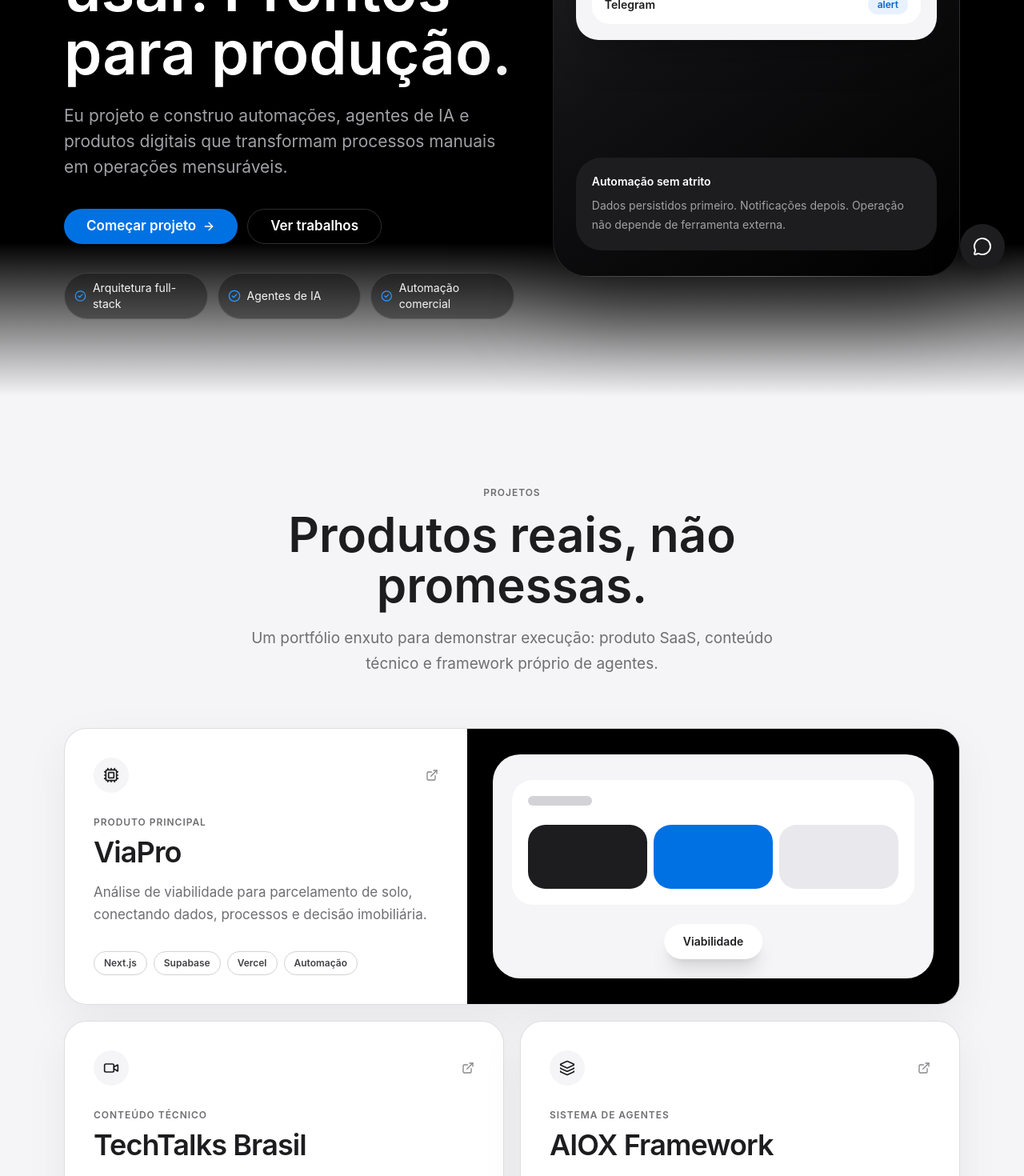
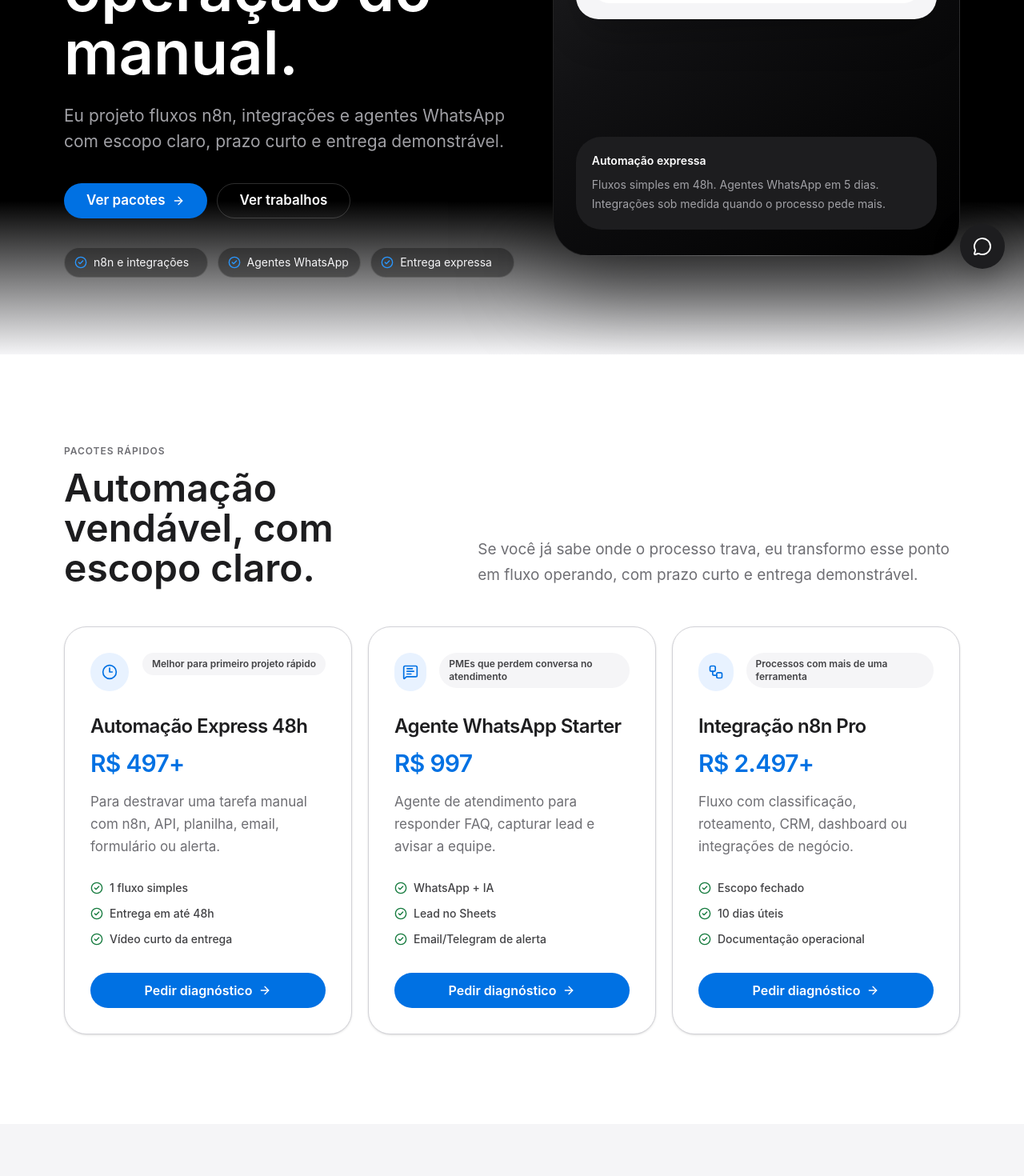
Before and after one commit to AntonioJebrael/portal-autoridade, a Next.js app: page / in a window 1280 px wide. Shown: the part 440-1910 px from the top of the page at 80% size. Built offline with nearby package versions, Linux system fonts and the light colour scheme.

Commit message:
feat: add short-term automation offer packages

```diff
--- a/src/app/page.tsx
+++ b/src/app/page.tsx
@@ -1,6 +1,7 @@
 import { Navbar } from "@/components/navbar";
 import { Hero } from "@/components/hero";
 import { Projects } from "@/components/projects";
+import { Offers } from "@/components/offers";
 import { Services } from "@/components/services";
 import { Timeline } from "@/components/timeline";
 import { Contact } from "@/components/contact";
@@ -13,6 +14,7 @@ export default function Home() {
       <Navbar />
       <main className="relative">
         <Hero />
+        <Offers />
         <Projects />
         <Services />
         <Timeline />
--- a/src/components/contact.tsx
+++ b/src/components/contact.tsx
@@ -4,6 +4,9 @@ import { useState } from "react";
 import { CheckCircle2, Loader2, Send } from "lucide-react";
 
 const serviceOptions = [
+  "Automação Express 48h",
+  "Agente WhatsApp Starter",
+  "Integração n8n Pro",
   "Automações com n8n",
   "Agentes de IA / SDR",
   "Consultoria Técnica",
@@ -131,16 +134,16 @@ export function Contact() {
               Vamos tirar sua operação do manual.
             </h2>
             <p className="mt-5 max-w-xl text-[19px] leading-8 text-[#a1a1a6]">
-              Envie o contexto do projeto. Eu recebo o lead direto no banco e
-              sou avisado no Telegram.
+              Envie o processo que você quer automatizar. Eu respondo com
+              escopo, prazo e próximo passo objetivo.
             </p>
             <div className="mt-8 rounded-[28px] bg-[#1d1d1f] p-6 text-[#d2d2d7]">
               <p className="text-sm font-semibold text-white">
                 Resposta em até 24 horas.
               </p>
               <p className="mt-2 text-sm leading-6">
-                Melhor se você enviar objetivo, prazo e sistema atual. Mensagem
-                curta funciona.
+                Melhor se você enviar objetivo, prazo, sistema atual e onde o
+                trabalho manual mais consome tempo.
               </p>
             </div>
         </div>
--- a/src/components/hero.tsx
+++ b/src/components/hero.tsx
@@ -1,9 +1,9 @@
 import { ArrowRight, CheckCircle2 } from "lucide-react";
 
 const highlights = [
-  "Arquitetura full-stack",
-  "Agentes de IA",
-  "Automação comercial",
+  "n8n e integrações",
+  "Agentes WhatsApp",
+  "Entrega expressa",
 ];
 
 export function Hero() {
@@ -17,19 +17,19 @@ export function Hero() {
             Arquiteto de IA e Engenharia de Software
           </p>
           <h1 className="apple-display mt-5 animate-fade-in-up delay-100 text-5xl font-semibold text-white sm:text-6xl lg:text-[76px]">
-            Sistemas inteligentes. Simples de usar. Prontos para produção.
+            Automação e agentes de IA para tirar sua operação do manual.
           </h1>
           <p className="mt-6 max-w-2xl animate-fade-in-up delay-200 text-[19px] leading-8 text-[#a1a1a6] sm:text-[21px]">
-            Eu projeto e construo automações, agentes de IA e produtos digitais
-            que transformam processos manuais em operações mensuráveis.
+            Eu projeto fluxos n8n, integrações e agentes WhatsApp com escopo
+            claro, prazo curto e entrega demonstrável.
           </p>
 
           <div className="mt-9 flex animate-fade-in-up delay-300 flex-col gap-3 sm:flex-row">
             <a
-              href="#contato"
+              href="#pacotes"
               className="apple-pill inline-flex items-center justify-center gap-2 bg-[#0071e3] px-7 text-[17px] font-semibold text-white transition hover:bg-[#0066cc]"
             >
-              Começar projeto
+              Ver pacotes
               <ArrowRight className="h-4 w-4" />
             </a>
             <a
@@ -76,11 +76,11 @@ export function Hero() {
             </div>
             <div className="absolute bottom-8 left-7 right-7 rounded-[32px] bg-[#1d1d1f] p-5">
               <p className="text-sm font-semibold text-white">
-                Automação sem atrito
+                Automação expressa
               </p>
               <p className="mt-2 text-sm leading-6 text-[#a1a1a6]">
-                Dados persistidos primeiro. Notificações depois. Operação não
-                depende de ferramenta externa.
+                Fluxos simples em 48h. Agentes WhatsApp em 5 dias. Integrações
+                sob medida quando o processo pede mais.
               </p>
             </div>
           </div>
--- a/src/components/navbar.tsx
+++ b/src/components/navbar.tsx
@@ -7,6 +7,7 @@ import { Menu, X } from "lucide-react";
 
 const links = [
   { label: "Blog", href: "/blog", external: true },
+  { label: "Pacotes", href: "#pacotes" },
   { label: "Projetos", href: "#projetos" },
   { label: "Serviços", href: "#servicos" },
   { label: "Trajetória", href: "#trajetoria" },
--- /dev/null
+++ b/src/components/offers.tsx
@@ -0,0 +1,108 @@
+"use client";
+
+import { ArrowRight, CheckCircle2, Clock3, MessageSquareText, Workflow } from "lucide-react";
+import { AnimateOnScroll } from "./animate-on-scroll";
+
+const offers = [
+  {
+    icon: Clock3,
+    title: "Automação Express 48h",
+    price: "R$ 497+",
+    description:
+      "Para destravar uma tarefa manual com n8n, API, planilha, email, formulário ou alerta.",
+    features: ["1 fluxo simples", "Entrega em até 48h", "Vídeo curto da entrega"],
+    bestFor: "Melhor para primeiro projeto rápido",
+  },
+  {
+    icon: MessageSquareText,
+    title: "Agente WhatsApp Starter",
+    price: "R$ 997",
+    description:
+      "Agente de atendimento para responder FAQ, capturar lead e avisar a equipe.",
+    features: ["WhatsApp + IA", "Lead no Sheets", "Email/Telegram de alerta"],
+    bestFor: "PMEs que perdem conversa no atendimento",
+  },
+  {
+    icon: Workflow,
+    title: "Integração n8n Pro",
+    price: "R$ 2.497+",
+    description:
+      "Fluxo com classificação, roteamento, CRM, dashboard ou integrações de negócio.",
+    features: ["Escopo fechado", "10 dias úteis", "Documentação operacional"],
+    bestFor: "Processos com mais de uma ferramenta",
+  },
+];
+
+export function Offers() {
+  return (
+    <section id="pacotes" className="white-panel py-20 sm:py-28">
+      <div className="apple-container">
+        <AnimateOnScroll>
+          <div className="mb-12 grid gap-6 lg:grid-cols-[0.9fr_1.1fr] lg:items-end">
+            <div>
+              <p className="apple-eyebrow">Pacotes rápidos</p>
+              <h2 className="apple-display mt-3 text-4xl font-semibold sm:text-5xl">
+                Automação vendável, com escopo claro.
+              </h2>
+            </div>
+            <p className="max-w-2xl text-[19px] leading-8 text-[#6e6e73] lg:justify-self-end">
+              Se você já sabe onde o processo trava, eu transformo esse ponto em
+              fluxo operando, com prazo curto e entrega demonstrável.
+            </p>
+          </div>
+        </AnimateOnScroll>
+
+        <div className="grid gap-5 lg:grid-cols-3">
+          {offers.map((offer, index) => {
+            const Icon = offer.icon;
+
+            return (
+              <AnimateOnScroll key={offer.title} delay={index * 0.08}>
+                <article className="flex h-full flex-col rounded-[28px] border border-[#d2d2d7] bg-white p-7 shadow-sm transition duration-300 hover:-translate-y-1 hover:shadow-[0_24px_70px_rgba(0,0,0,0.08)] sm:p-8">
+                  <div className="mb-7 flex items-start justify-between gap-4">
+                    <div className="flex h-12 w-12 items-center justify-center rounded-full bg-[#e8f2ff] text-[#0071e3]">
+                      <Icon className="h-5 w-5" />
+                    </div>
+                    <p className="rounded-full bg-[#f5f5f7] px-3 py-1.5 text-xs font-semibold text-[#424245]">
+                      {offer.bestFor}
+                    </p>
+                  </div>
+
+                  <h3 className="text-2xl font-semibold tracking-tight">
+                    {offer.title}
+                  </h3>
+                  <p className="mt-3 text-3xl font-semibold tracking-tight text-[#0071e3]">
+                    {offer.price}
+                  </p>
+                  <p className="mt-4 text-[17px] leading-7 text-[#6e6e73]">
+                    {offer.description}
+                  </p>
+
+                  <ul className="mt-7 space-y-3">
+                    {offer.features.map((feature) => (
+                      <li
+                        key={feature}
+                        className="flex items-center gap-2 text-sm font-medium text-[#424245]"
+                      >
+                        <CheckCircle2 className="h-4 w-4 shrink-0 text-[#147a3d]" />
+                        {feature}
+                      </li>
+                    ))}
+                  </ul>
+
+                  <a
+                    href="#contato"
+                    className="apple-pill mt-8 inline-flex items-center justify-center gap-2 bg-[#0071e3] px-6 text-[16px] font-semibold text-white transition hover:bg-[#0066cc]"
+                  >
+                    Pedir diagnóstico
+                    <ArrowRight className="h-4 w-4" />
+                  </a>
+                </article>
+              </AnimateOnScroll>
+            );
+          })}
+        </div>
+      </div>
+    </section>
+  );
+}
```
Also changed, not shown: 1 other file (tests, documents, lock files or other folders).
